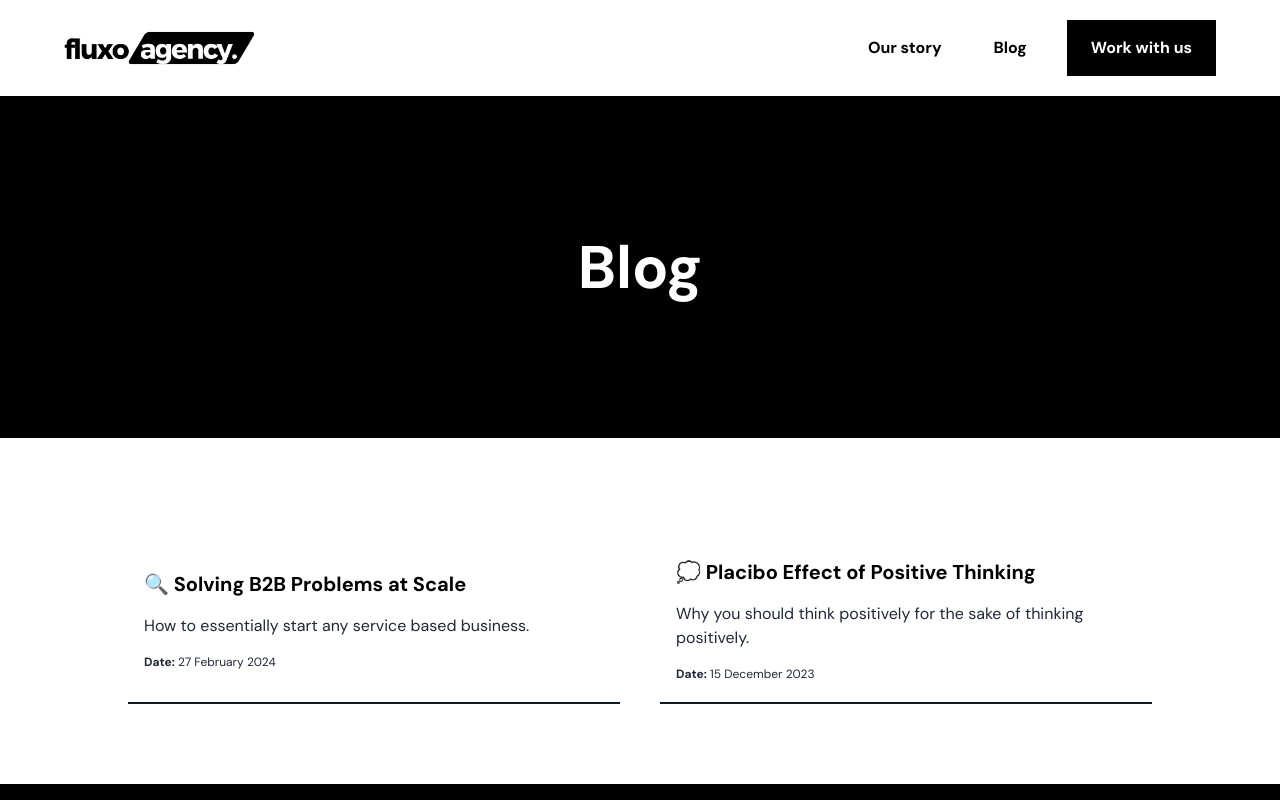
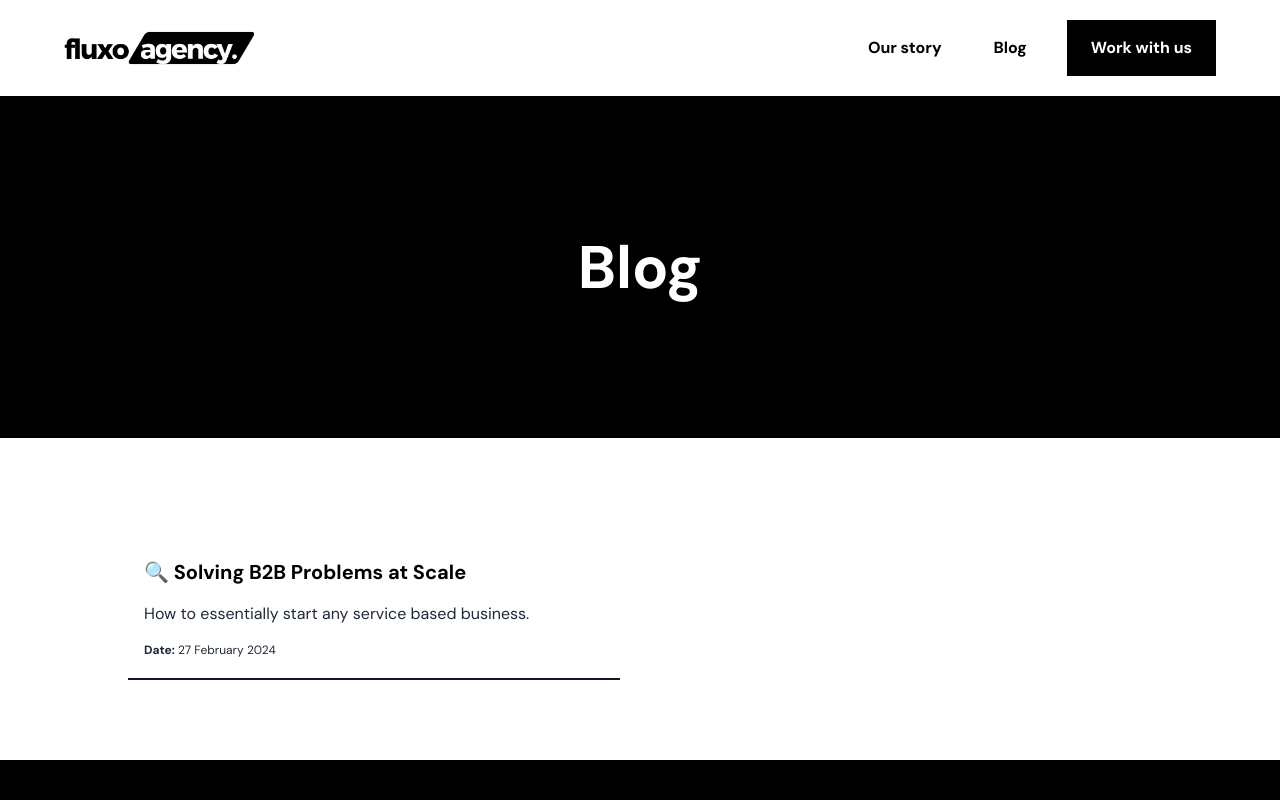
Before and after one commit to iamnotluka/fluxo-agency-website, a React (Create React App) app: page /blogs in a window 1280 px wide. Shown: the top 800 px of the page. Built offline with nearby package versions, Linux system fonts and the light colour scheme.

Commit message:
Remove one blog

```diff
--- a/src/router/BlogsRoute.tsx
+++ b/src/router/BlogsRoute.tsx
@@ -24,12 +24,12 @@ const blogs: BlogType[] = [
 		date: "27 February 2024",
 		content: "scaling_business_quickly.txt",
 	},
-	{
-		title: "💭 Placibo Effect of Positive Thinking",
-		shortDescription: "Why you should think positively for the sake of thinking positively.",
-		date: "15 December 2023",
-		content: "why_be_positive.txt",
-	},
+	// {
+	// 	title: "💭 Placibo Effect of Positive Thinking",
+	// 	shortDescription: "Why you should think positively for the sake of thinking positively.",
+	// 	date: "15 December 2023",
+	// 	content: "why_be_positive.txt",
+	// },
 ];
 
 const BlogsRoute = () => {
```
